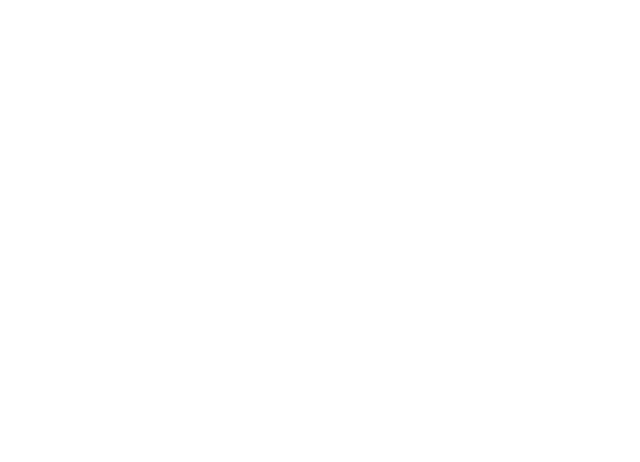
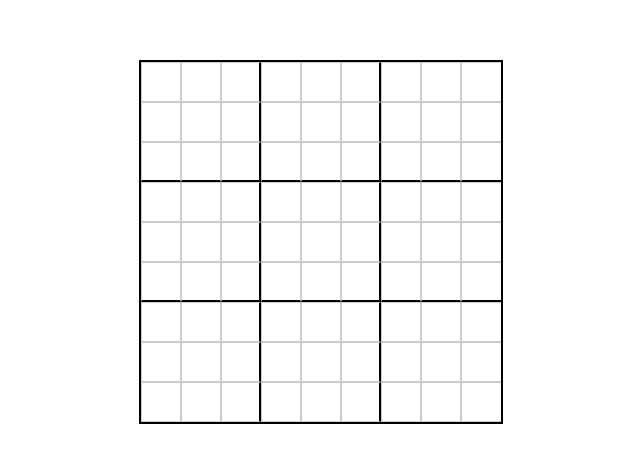
Before and after one commit to alya-atlab/sudoku-app, a React (Create React App) app: page / in a window 1280 px wide. Shown: the part 158-620 px from the top of the page, without its empty margins (319-959 px from the left). Built offline with nearby package versions, Linux system fonts and the light colour scheme.

Commit message:
Initialized Sudoku game structure with grid and cell components

```diff
--- a/package.json
+++ b/package.json
@@ -35,6 +35,7 @@
   },
   "devDependencies": {
     "@testing-library/jest-dom": "^6.6.3",
+    "@testing-library/react": "^16.2.0",
     "@types/jest": "^29.5.14",
     "@types/react": "^19.0.12",
     "@types/react-dom": "^19.0.4",
--- a/src/App.tsx
+++ b/src/App.tsx
@@ -1,9 +1,11 @@
 import React from "react";
-
+import SudokuGrid from "./sudokuGrid";
 
 function App() {
   return (
-   <div></div>
+    <div  className="flex justify-center items-center h-screen">
+      <SudokuGrid/>
+    </div>
   );
 }
 
--- /dev/null
+++ b/src/SudokuCell.tsx
@@ -0,0 +1,23 @@
+import React from "react";
+
+interface SudokuCellProps {
+  value: number;
+  row: number;
+  col: number;
+  onChange: (row: number, col: number, value: string) => void;
+}
+
+const SudokuCell: React.FC<SudokuCellProps> = ({ value, row, col, onChange }) => {
+  return (
+    <input
+      type="text"
+      value={value || ""}
+      placeholder=" "
+      title={`Cell ${row + 1}, ${col + 1}`}
+      onChange={(e) => onChange(row, col, e.target.value)}
+      className="sudoku-cell"
+    />
+  );
+};
+
+export default SudokuCell;
--- /dev/null
+++ b/src/SudokuGrid.css
@@ -0,0 +1,46 @@
+.sudoku-grid {
+  width: 360px;
+  height: 360px;
+  display: grid;
+  grid-template-columns: repeat(9, 40px);
+  grid-template-rows: repeat(9, 40px);
+  border: 2px solid black;
+}
+
+.sudoku-cell {
+  width: 40px;
+  height: 40px;
+  text-align: center;
+  font-size: 20px;
+  border: 1px solid #ccc;
+  box-sizing: border-box;
+}
+
+.sudoku-cell:nth-child(9n + 3),
+.sudoku-cell:nth-child(9n + 6) {
+  border-right: 2px solid black;
+}
+
+.sudoku-cell:nth-child(n + 19):nth-child(-n + 27),
+.sudoku-cell:nth-child(n + 46):nth-child(-n + 54) {
+  /* Row 6 */
+  border-bottom: 2px solid black;
+}
+
+.sudoku-cell:nth-child(9n) {
+  border-right: none;
+}
+
+.sudoku-container {
+  display: flex;
+  justify-content: center;
+  align-items: center;
+  height: 100vh;
+  width: 100vw;
+  overflow: hidden;
+}
+.sudoku-cell:focus {
+  outline: none;
+  border: 1px solid #ccc;
+  box-sizing: border-box;
+}
--- /dev/null
+++ b/src/sudokuGrid.tsx
@@ -0,0 +1,38 @@
+import React, { useState } from "react";
+import SudokuCell from "./SudokuCell";
+import "./SudokuGrid.css";
+
+const SudokuGrid: React.FC = () => {
+  const [grid, setGrid] = useState<number[][]>(
+    Array(9).fill(null).map(() => Array(9).fill(0))
+  );
+
+  const handleChange = (row: number, col: number, value: string) => {
+    if (/^[1-9]?$/.test(value)) {
+      const newGrid = grid.map((r, rIdx) =>
+        r.map((c, cIdx) => (rIdx === row && cIdx === col ? Number(value) : c))
+      );
+      setGrid(newGrid);
+    }
+  };
+
+  return (
+    <div className="sudoku-container">
+      <div className="sudoku-grid">
+        {grid.map((row, rowIndex) =>
+          row.map((cell, colIndex) => (
+            <SudokuCell
+              key={`cell-${rowIndex}-${colIndex}`}
+              value={cell}
+              row={rowIndex}
+              col={colIndex}
+              onChange={handleChange}
+            />
+          ))
+        )}
+      </div>
+    </div>
+  );
+};
+
+export default SudokuGrid;
```
Also changed, not shown: 1 other file (tests, documents, lock files or other folders).
